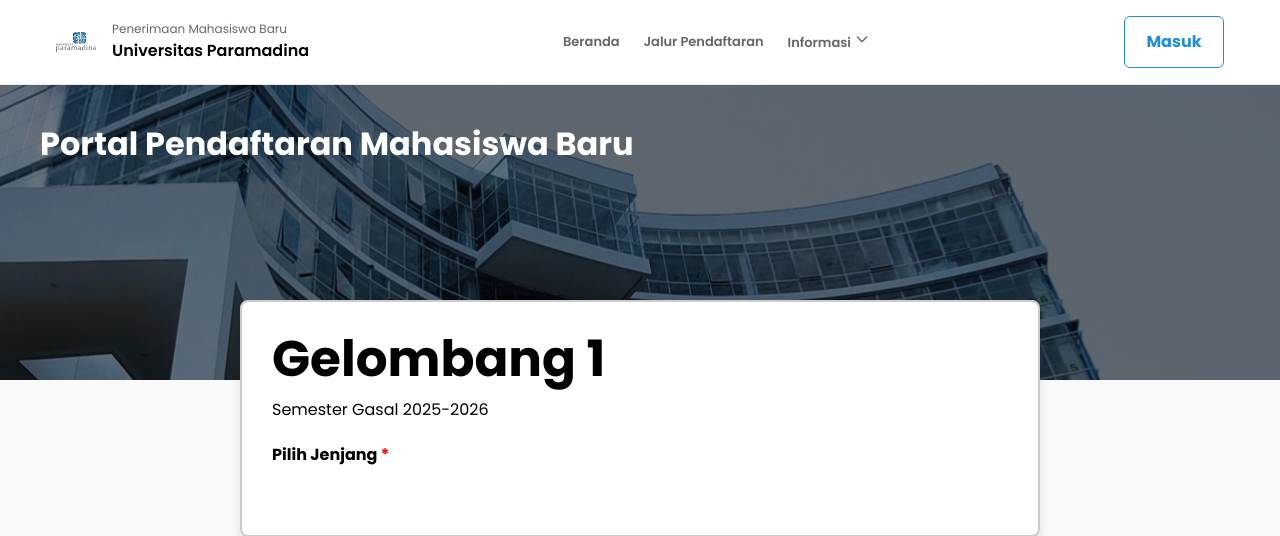
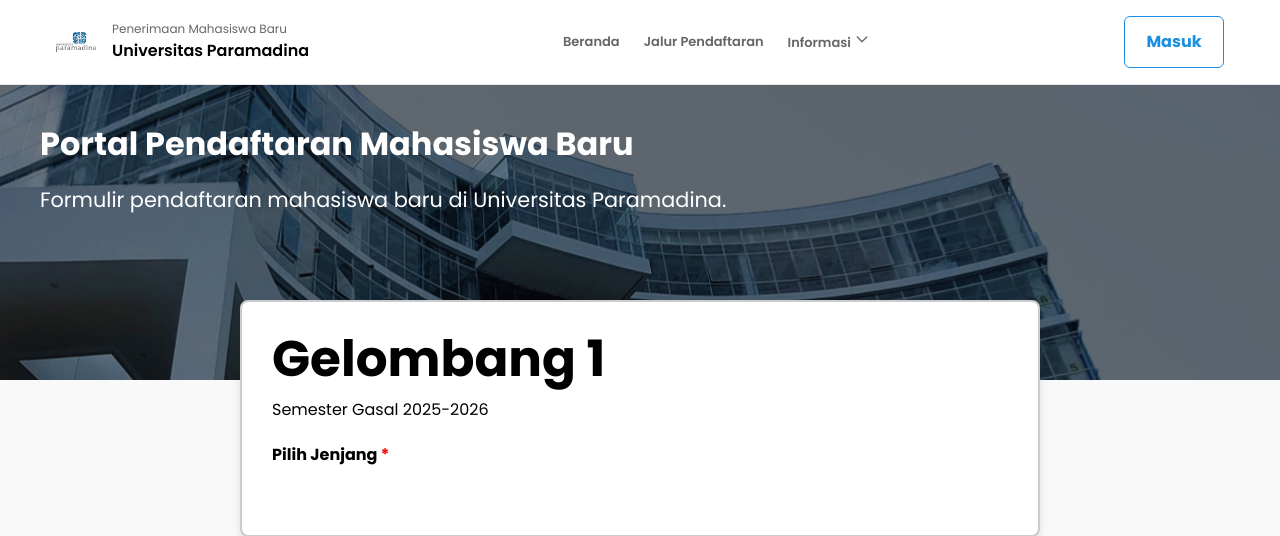
Before and after one commit to sodiqparamadina/pendaftaran, a PHP site: page / in a window 1280 px wide. Shown: the top 536 px of the page. Run offline with PHP 8.4, Linux system fonts and the light colour scheme; data that the repository does not hold is empty.

Commit message:
chore(): show text

```diff
--- a/index.php
+++ b/index.php
@@ -67,7 +67,7 @@
           Portal Pendaftaran Mahasiswa Baru
         </h1>
         <p class="hero-subtitle">
-          <!-- Formulir pendaftaran mahasiswa baru di Universitas Paramadina. -->
+          Formulir pendaftaran mahasiswa baru di Universitas Paramadina.
         </p>
       </div>
     </div>
```
